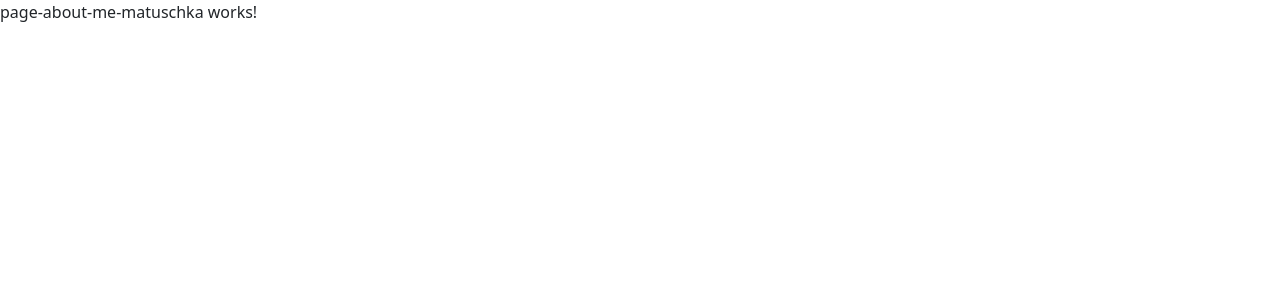
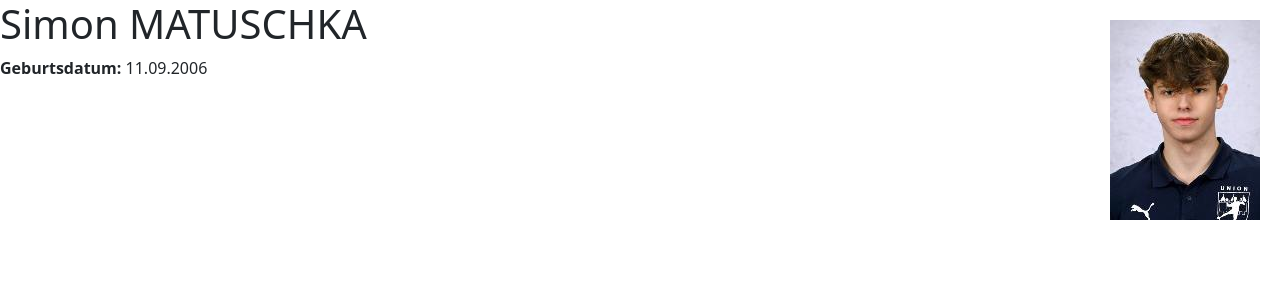
Before and after one commit to mahies/4ahitn_24, an Angular app: page /aboutMeMATUSCHKA in a window 1280 px wide. Shown: the top 300 px of the page. Built offline with nearby package versions, Linux system fonts and the light colour scheme.

Commit message:
Bild eingefügt, Name und Geburtsdatum dabei

```diff
--- a/src/app/page-about-me-matuschka/page-about-me-matuschka.component.html
+++ b/src/app/page-about-me-matuschka/page-about-me-matuschka.component.html
@@ -1 +1,23 @@
-<p>page-about-me-matuschka works!</p>
+<!DOCTYPE html>
+<html lang="de">
+<head>
+  <meta charset="UTF-8">
+  <meta name="viewport" content="width=device-width, initial-scale=1.0">
+  <title>Bild und Text</title>
+  <style>
+    .bild-rechts {
+      position: absolute;
+      top: 20px;
+      right: 20px;
+      max-width: 1000px;
+      height: auto;
+    }
+  </style>
+</head>
+<body>
+<img src="assets-MATUSCHKA/Bild.jpg" alt="Profilbild" class="bild-rechts">
+
+<h1>Simon MATUSCHKA</h1>
+<p><strong>Geburtsdatum:</strong> 11.09.2006</p>
+</body>
+</html>
```
Also changed, not shown: public/assets-MATUSCHKA/Bild.jpg (added).
